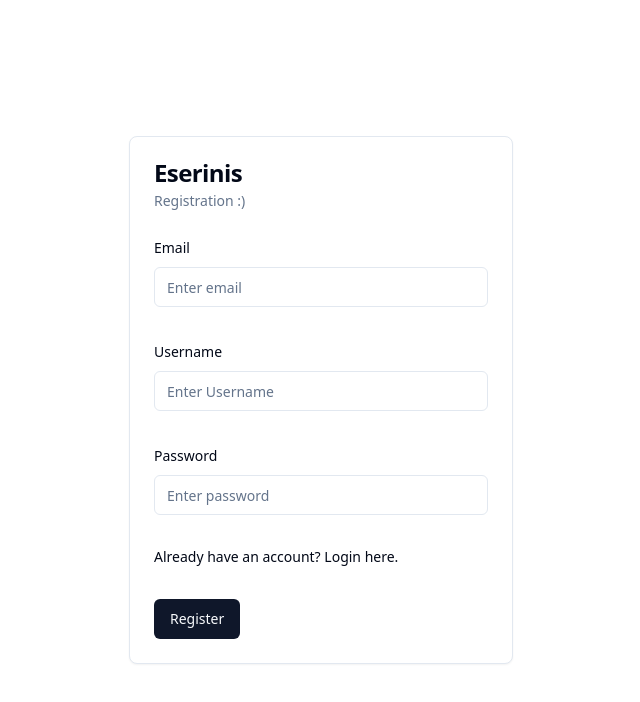
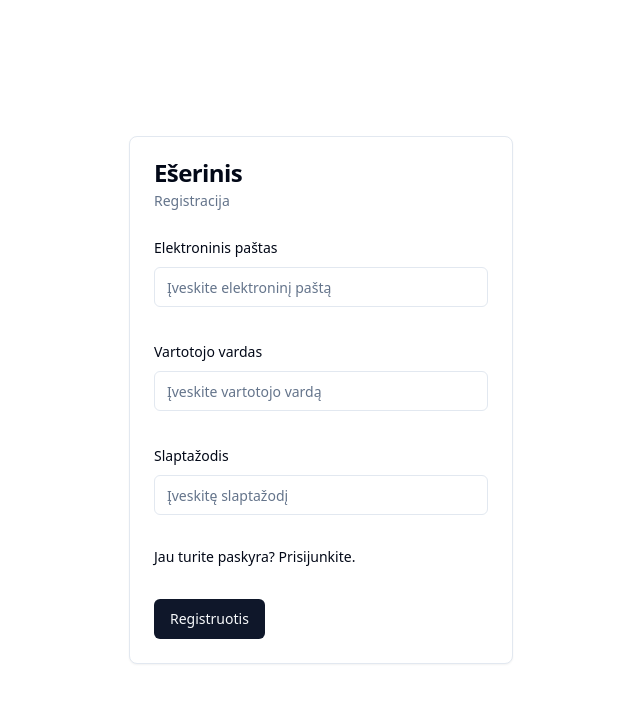
Before and after one commit to ms1mkus/eserinis-projektas, a React (Vite) app in the folder frontend/: page /register in a window 1280 px wide. Shown: the top 702 px of the page, without its empty margins (319-959 px from the left). Built offline with nearby package versions, Linux system fonts and the light colour scheme.

Commit message:
fixed text and language

```diff
--- a/frontend/src/auth/authProvider.tsx
+++ b/frontend/src/auth/authProvider.tsx
@@ -34,7 +34,7 @@ const AuthProvider: React.FC<{ children: ReactNode }> = ({ children }) => {
         setIsAuthenticated(false);
         toast({
           title: "Prisijungimas reikalingas",
-          description: `Norėdami pasiekti šią puslapį, turite prisijungti.`,
+          description: `Norėdami pasiekti šį puslapį, turite prisijungti.`,
           duration: 8000,
           className: "bg-red-50 text-red-600 border border-red-200", // Apply light red background color
         });
--- a/frontend/src/components/createCaughtFishModal.tsx
+++ b/frontend/src/components/createCaughtFishModal.tsx
@@ -83,7 +83,7 @@ const CreateCaughtFishModal: React.FC = () => {
       <DialogContent>
         <DialogHeader>
           <DialogTitle className="text-2xl font-bold">
-            Add Caught Fish
+            Pridėti pagautą žuvį
           </DialogTitle>
         </DialogHeader>
 
@@ -95,7 +95,7 @@ const CreateCaughtFishModal: React.FC = () => {
               aria-expanded={open}
               className="w-[200px] justify-between"
             >
-              {selectedLake ? selectedLake.name : "Select Lake..."}
+              {selectedLake ? selectedLake.name : "Parinkite ežerą..."}
               <CaretSortIcon className="ml-2 h-4 w-4 shrink-0 opacity-50" />
             </Button>
           </PopoverTrigger>
@@ -133,7 +133,7 @@ const CreateCaughtFishModal: React.FC = () => {
         </Popover>
         <DialogDescription className="text-gray-600 p-6">
           <div className="mb-4">
-            <label className="font-semibold text-lg">Fish Name:</label>
+            <label className="font-semibold text-lg">Žuvies pavadinimas:</label>
             <input
               type="text"
               value={fishName}
@@ -142,7 +142,7 @@ const CreateCaughtFishModal: React.FC = () => {
             />
           </div>
           <div className="mb-4">
-            <label className="font-semibold text-lg">Caught Date:</label>
+            <label className="font-semibold text-lg">Pagavimo data:</label>
             <input
               type="datetime-local"
               value={caughtDate}
@@ -150,7 +150,7 @@ const CreateCaughtFishModal: React.FC = () => {
               className="p-2 border rounded"
             />
           </div>
-          <Button onClick={handleSubmit}>Submit</Button>
+          <Button onClick={handleSubmit}>Pridėti</Button>
         </DialogDescription>
       </DialogContent>
     </Dialog>
--- a/frontend/src/components/map/Map.tsx
+++ b/frontend/src/components/map/Map.tsx
@@ -105,21 +105,21 @@ const Map: React.FC = () => {
             </DialogHeader>
             <DialogDescription className="text-gray-600 p-6">
               <div className="mb-4">
-                <span className="font-semibold text-lg">Area:</span>{" "}
+                <span className="font-semibold text-lg">Plotas:</span>{" "}
                 {selectedLake.area} km²
               </div>
               <div className="mb-4">
-                <span className="font-semibold text-lg">Depth:</span>{" "}
+                <span className="font-semibold text-lg">Gylis:</span>{" "}
                 {selectedLake.depth} meters
               </div>
               <div className="mb-4">
-                <span className="font-semibold text-lg">Description:</span>{" "}
+                <span className="font-semibold text-lg">Aprašymas:</span>{" "}
                 {selectedLake.description}
               </div>
 
               <div className="container mx-auto p-4">
                 <h1 className="text-2xl font-bold mb-4">
-                  Siame ezere galite pagaut:
+                  Šiame ežere galite pagauti:
                 </h1>
                 <Carousel>
                   <CarouselContent>
--- a/frontend/src/components/navbar/Navbar.tsx
+++ b/frontend/src/components/navbar/Navbar.tsx
@@ -46,9 +46,9 @@ const Navbar = () => {
   };
 
   // Define the list of navigation items
-  const navItemsLeft = [{ path: "/", label: "Home" }];
+  const navItemsLeft = [{ path: "/", label: "Pradžia" }];
 
-  const navItemsRight = [{ path: "/profile", label: "Profile" }];
+  const navItemsRight = [{ path: "/profile", label: "Profilis" }];
 
   return (
     <div>
@@ -88,7 +88,7 @@ const Navbar = () => {
                   {item.label}
                 </Link>
                 <button className="mx-4" onClick={handleLogout}>
-                  Logout
+                  Atsijungti
                 </button>
               </NavigationMenuItem>
             ))}
--- a/frontend/src/pages/Login.tsx
+++ b/frontend/src/pages/Login.tsx
@@ -26,9 +26,9 @@ import { useAuth } from "../auth/authProvider";
 
 const formSchema = z.object({
   username: z.string().min(1, {
-    message: "Username is required",
+    message: "Privaloma įvesti vartotojo vardą",
   }),
-  password: z.string().min(1, { message: "Password is required" }),
+  password: z.string().min(1, { message: "Privaloma įvesti slaptažodį" }),
 });
 
 export default function Login() {
@@ -78,7 +78,7 @@ export default function Login() {
                 <FormItem>
                   <FormLabel>Vartotojo vardas</FormLabel>
                   <FormControl>
-                    <Input placeholder="Iveskite vartotojo varda" {...field} />
+                    <Input placeholder="Įveskite vartotojo vardą" {...field} />
                   </FormControl>
                   <FormMessage />
                 </FormItem>
@@ -89,11 +89,11 @@ export default function Login() {
               name="password"
               render={({ field }) => (
                 <FormItem>
-                  <FormLabel>Slaptazodis</FormLabel>
+                  <FormLabel>Slaptažodis</FormLabel>
                   <FormControl>
                     <Input
                       type="password"
-                      placeholder="Iveskite slaptazodi"
+                      placeholder="Įveskitę slaptažodį"
                       {...field}
                     />
                   </FormControl>
@@ -103,7 +103,7 @@ export default function Login() {
             />
             {error && <FormMessage>{error}</FormMessage>}
             <a className="block text-sm" href="/register">
-              Neturi Paskyros? Spausk cia
+              Neturi paskyros? Spausk čia.
             </a>
             <Button type="submit">Prisijungti</Button>
           </form>
--- a/frontend/src/pages/Register.tsx
+++ b/frontend/src/pages/Register.tsx
@@ -26,10 +26,10 @@ import { useNavigate } from "react-router-dom";
 
 const formSchema = z.object({
   username: z.string().min(1, {
-    message: "Username is required",
+    message: "Privaloma įvesti vartotojo vardą",
   }),
-  password: z.string().min(1, { message: "Password is required" }),
-  email: z.string().email({ message: "Email is invalid" }),
+  password: z.string().min(1, { message: "Būtinas slaptažodis" }),
+  email: z.string().email({ message: "Netinkamas elektroninis paštas" }),
 });
 
 export default function Register() {
@@ -65,8 +65,8 @@ export default function Register() {
   return (
     <Card className="absolute top-1/2 left-1/2 transform -translate-x-1/2 -translate-y-1/2 w-96">
       <CardHeader>
-        <CardTitle>Eserinis</CardTitle>
-        <CardDescription>Registration :)</CardDescription>
+        <CardTitle>Ešerinis</CardTitle>
+        <CardDescription>Registracija</CardDescription>
       </CardHeader>
       <CardContent>
         <Form {...form}>
@@ -76,9 +76,9 @@ export default function Register() {
               name="email"
               render={({ field }) => (
                 <FormItem>
-                  <FormLabel>Email</FormLabel>
+                  <FormLabel>Elektroninis paštas</FormLabel>
                   <FormControl>
-                    <Input placeholder="Enter email" {...field} />
+                    <Input placeholder="Įveskite elektroninį paštą" {...field} />
                   </FormControl>
                   <FormMessage />
                 </FormItem>
@@ -89,9 +89,9 @@ export default function Register() {
               name="username"
               render={({ field }) => (
                 <FormItem>
-                  <FormLabel>Username</FormLabel>
+                  <FormLabel>Vartotojo vardas</FormLabel>
                   <FormControl>
-                    <Input placeholder="Enter Username" {...field} />
+                    <Input placeholder="Įveskite vartotojo vardą" {...field} />
                   </FormControl>
                   <FormMessage />
                 </FormItem>
@@ -102,11 +102,11 @@ export default function Register() {
               name="password"
               render={({ field }) => (
                 <FormItem>
-                  <FormLabel>Password</FormLabel>
+                  <FormLabel>Slaptažodis</FormLabel>
                   <FormControl>
                     <Input
                       type="password"
-                      placeholder="Enter password"
+                      placeholder="Įveskitę slaptažodį"
                       {...field}
                     />
                   </FormControl>
@@ -116,9 +116,9 @@ export default function Register() {
             />
             {error && <FormMessage>{error}</FormMessage>}
             <a className="block text-sm" href="/login">
-              Already have an account? Login here.
+              Jau turite paskyra? Prisijunkite.
             </a>
-            <Button type="submit">Register</Button>
+            <Button type="submit">Registruotis</Button>
           </form>
         </Form>
       </CardContent>
```
Also changed, not shown: 1 other file (tests, documents, lock files or other folders).
